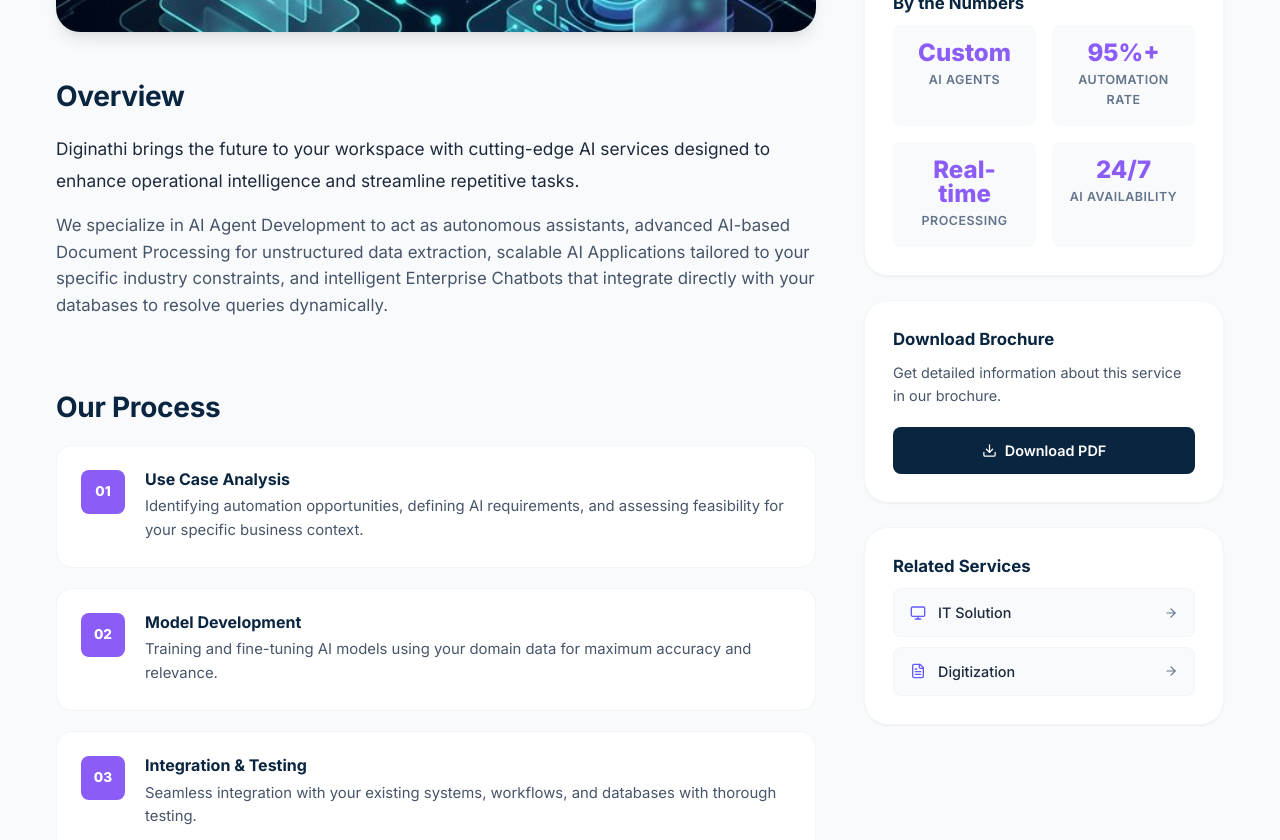
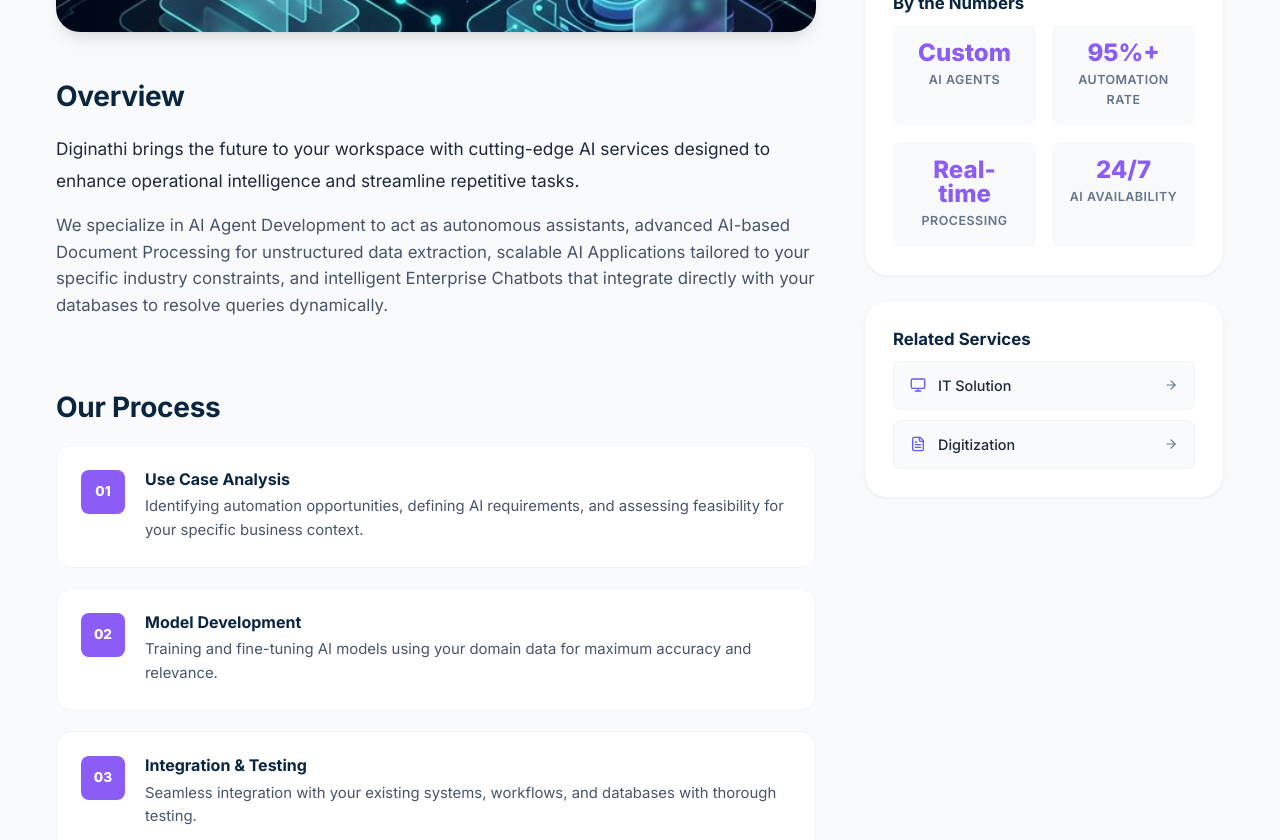
Before and after one commit to simplomaticindia/diginathi1, a React (Vite) app: page /services/ai-service in a window 1280 px wide. Shown: the part 864-1704 px from the top of the page. Built offline with nearby package versions, Linux system fonts and the light colour scheme.

Commit message:
Remove Download Brochure section from service detail pages

```diff
--- a/src/pages/ServiceDetail.jsx
+++ b/src/pages/ServiceDetail.jsx
@@ -2,7 +2,7 @@
 import { useParams, Link } from 'react-router-dom'
 import {
   CheckCircle, FileText, Keyboard, Users, Monitor, Bot, ArrowRight,
-  Phone, Mail, Download
+  Phone, Mail
 } from 'lucide-react'
 import './ServiceDetail.css'
 
@@ -364,22 +364,7 @@
                 </div>
               </motion.div>
 
-              {/* Download */}
-              {service.brochure && (
-                <motion.div
-                  className="sd-card"
-                  initial={{ opacity: 0, y: 30 }}
-                  whileInView={{ opacity: 1, y: 0 }}
-                  viewport={{ once: true }}
-                  transition={{ duration: 0.6, delay: 0.35 }}
-                >
-                  <h4>Download Brochure</h4>
-                  <p>Get detailed information about this service in our brochure.</p>
-                  <a href={service.brochure} className="sd-download" download>
-                    <Download size={15} /> Download PDF
-                  </a>
-                </motion.div>
-              )}
+
 
               {/* Related */}
               {service.relatedServices && (
```
